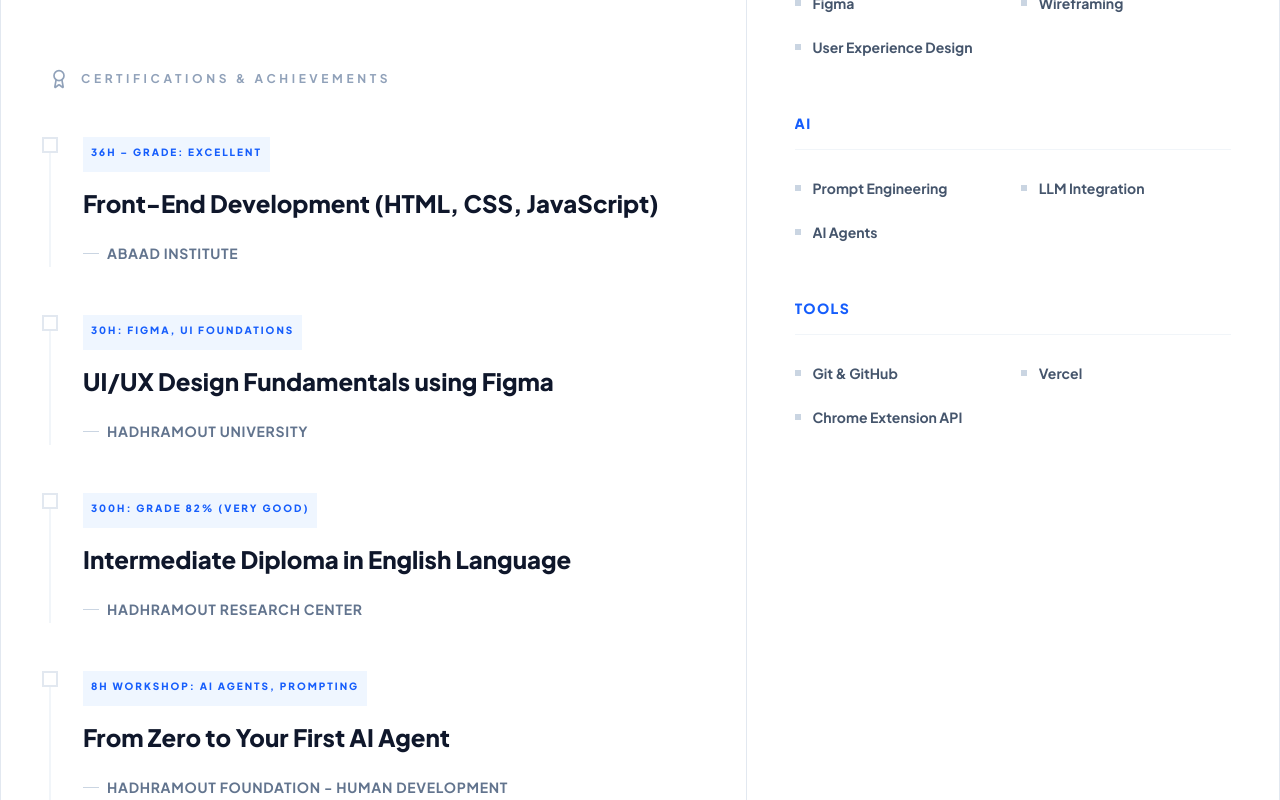
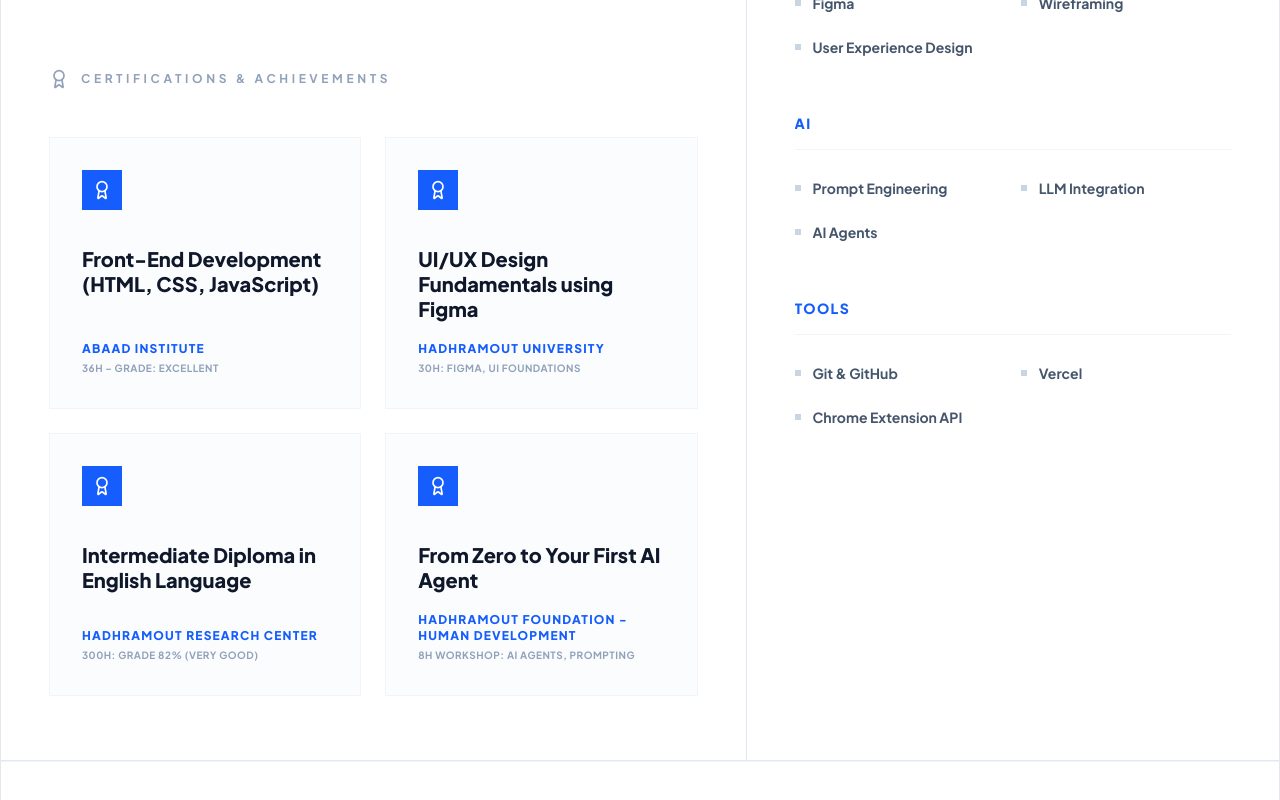
Before and after one commit to yasser8111/Portfolio, a React (Vite) app: page /about in a window 1280 px wide. Shown: the part 1020-1820 px from the top of the page. Built offline with nearby package versions, Linux system fonts and the light colour scheme.

Commit message:
UI: Redesigned certificates section with a modern grid-card layout

```diff
--- a/src/pages/AboutPage.jsx
+++ b/src/pages/AboutPage.jsx
@@ -64,32 +64,32 @@ const AboutPage = ({
                     <Award size={20} />
                     <span className="text-xs font-bold uppercase tracking-[0.3em]">{sections.certifications}</span>
                   </div>
-                  <div className="space-y-12">
+                  <div className="grid grid-cols-1 md:grid-cols-2 gap-6">
                     {certificates.map((cert, i) => (
-                      <div key={i} className="group relative ps-8 border-s-2 border-slate-100 hover:border-blue-600 transition-colors duration-500">
-                        {/* Dot */}
-                        <div className="absolute -start-[9px] top-0 w-4 h-4 bg-white border-2 border-slate-200 group-hover:border-blue-600 transition-colors duration-500" />
+                      <div key={i} className="group p-8 border border-slate-100 bg-slate-50/50 hover:bg-white hover:shadow-2xl hover:shadow-blue-900/5 transition-all duration-500 relative overflow-hidden">
+                        {/* Decorative Year Background */}
+                        <span className="absolute -right-4 -bottom-4 text-7xl font-black text-slate-100/50 group-hover:text-blue-100/50 transition-colors pointer-events-none">
+                          {cert.year.match(/\d{4}/)?.[0] || ""}
+                        </span>
 
-                        <div className="flex flex-col gap-3">
-                          <div className="flex flex-wrap items-center gap-3">
-                            <span className="text-[10px] font-black uppercase tracking-[0.2em] text-blue-600 bg-blue-50 px-2 py-1">
-                              <TextBlock blockColor="#2563eb">
-                                {cert.year}
-                              </TextBlock>
-                            </span>
+                        <div className="relative z-10 h-full flex flex-col">
+                          <div className="w-10 h-10 bg-blue-600 text-white flex items-center justify-center mb-8 rounded-none">
+                            <Award size={20} />
                           </div>
 
-                          <h4 className="text-xl md:text-2xl font-black text-slate-900 leading-tight">
-                            <TextBlock blockColor="#1e293b">
+                          <h4 className="text-xl font-black text-slate-900 mb-3 leading-tight flex-grow">
+                            <TextBlock blockColor="#2563eb">
                               {cert.title}
                             </TextBlock>
                           </h4>
 
-                          <div className="flex items-center gap-2 text-slate-500 font-bold text-sm uppercase tracking-wider">
-                            <div className="w-4 h-[1px] bg-slate-300" />
-                            <TextBlock blockColor="#94a3b8">
+                          <div className="mt-auto">
+                            <p className="text-xs font-black text-blue-600 uppercase tracking-widest mb-1">
                               {cert.issuer}
-                            </TextBlock>
+                            </p>
+                            <div className="text-[10px] font-bold text-slate-400 uppercase tracking-wider">
+                              {cert.year}
+                            </div>
                           </div>
                         </div>
                       </div>
```
